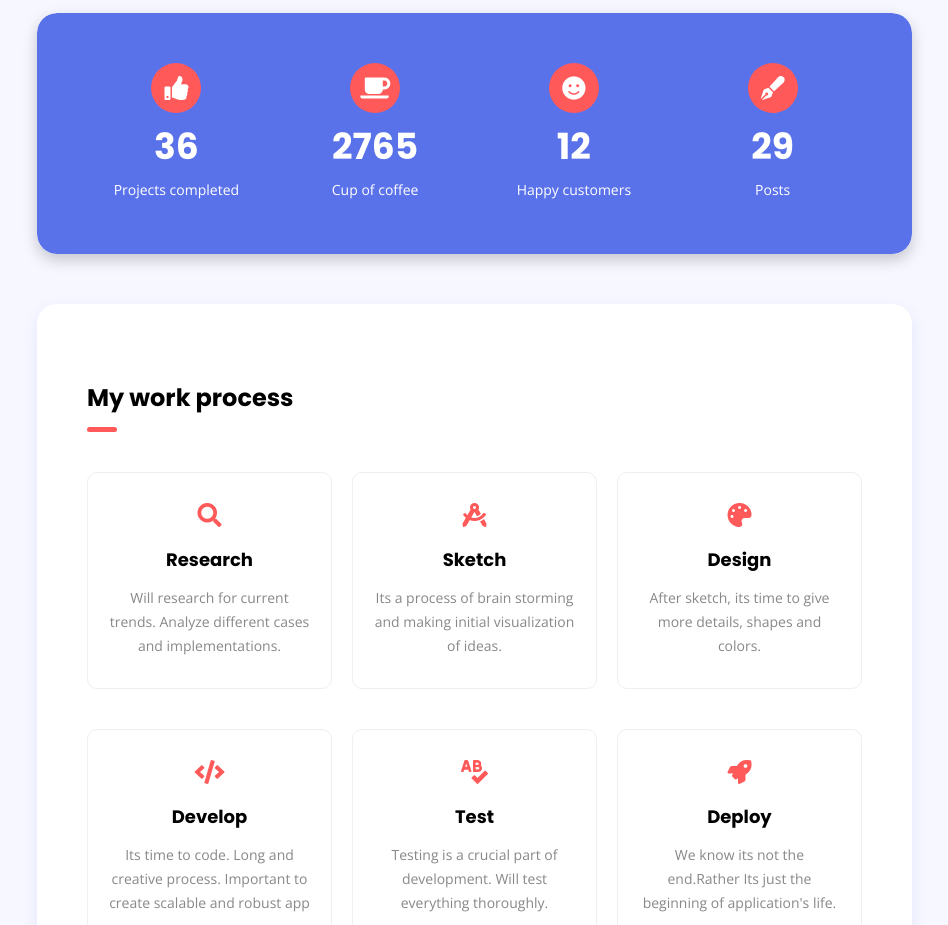
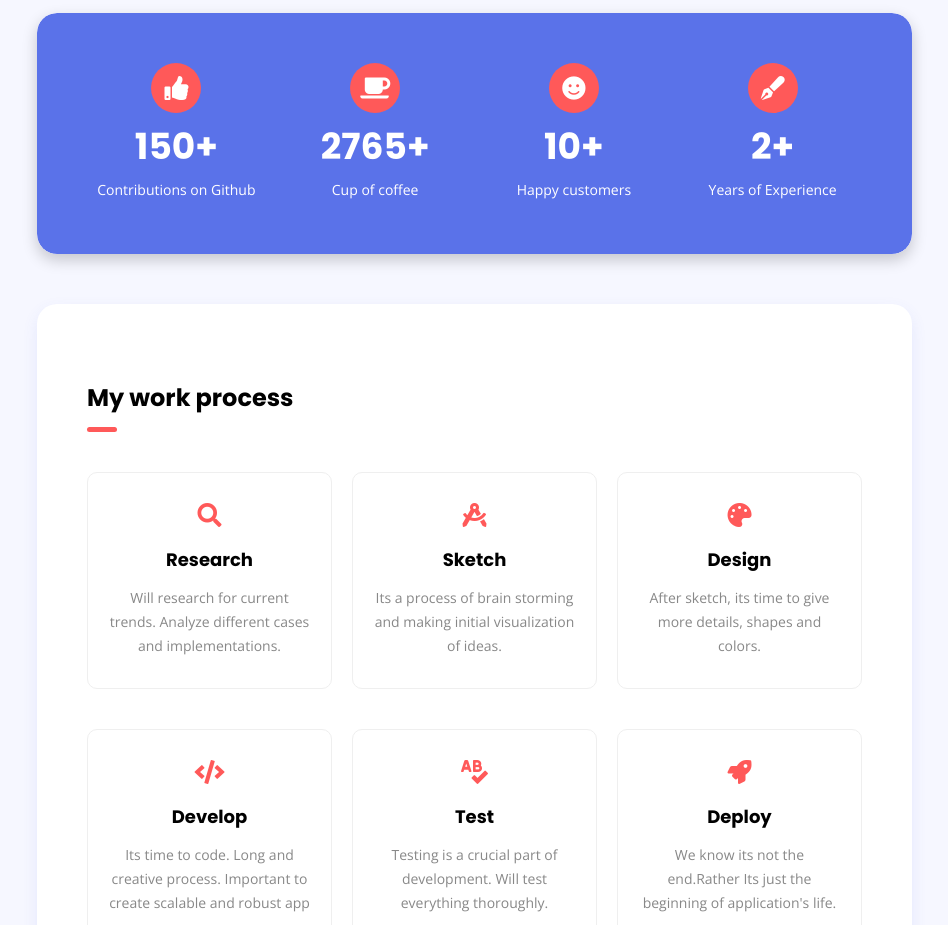
Before and after one commit to murutchan/my-portfolio2, a React (Create React App) app: page / in a window 1280 px wide. Shown: the part 2880-3805 px from the top of the page, without its empty margins (313-1261 px from the left). Built offline with nearby package versions, Linux system fonts and the light colour scheme; no server answers.

Commit message:
little change

```diff
--- a/src/components/Facts.js
+++ b/src/components/Facts.js
@@ -11,29 +11,29 @@ const Facts = () => {
         <div class="col-md-3 col-sm-6">
           <div class="fact-item text-center">
             <i class="fas fa-thumbs-up icon-circle"></i>
-            <h2 class="count">36</h2>
-            <span>Projects completed</span>
+            <h2 class="count">150+</h2>
+            <span>Contributions on Github</span>
           </div>
         </div>
         <div class="col-md-3 col-sm-6">
           <div class="fact-item text-center">
             <i class="fas fa-coffee icon-circle"></i>
-            <h2 class="count">2765</h2>
+            <h2 class="count">2765+</h2>
             <span>Cup of coffee</span>
           </div>
         </div>
         <div class="col-md-3 col-sm-6">
           <div class="fact-item text-center">
             <i class="fas fa-smile icon-circle"></i>
-            <h2 class="count">12</h2>
+            <h2 class="count">10+</h2>
             <span>Happy customers</span>
           </div>
         </div>
         <div class="col-md-3 col-sm-6">
           <div class="fact-item text-center">
             <i class="fas fa-pen-fancy icon-circle"></i>
-            <h2 class="count">29</h2>
-            <span>Posts</span>
+            <h2 class="count">2+</h2>
+            <span>Years of Experience</span>
           </div>
         </div>
       </div>
--- a/src/components/Navigation.js
+++ b/src/components/Navigation.js
@@ -88,21 +88,28 @@ const Navigation = () => {
         </div>
       </header>
       <div class="mobile-header py-2 px-3 mt-4">
-        <button class="menu-icon mr-2">
+        <button
+          class="menu-icon mr-2"
+          onClick={() => (
+            <Fragment>
+              <a>Link</a>
+            </Fragment>
+          )}
+        >
           <span></span>
           <span></span>
           <span></span>
         </button>
-        <a href="index.html" class="logo">
+        <Link to="/" class="logo">
           <img
             src="https://media-exp1.licdn.com/dms/image/C5603AQG6hbaLDyRkag/profile-displayphoto-shrink_800_800/0/1517810406882?e=1618444800&v=beta&t=qNwKeAH6ClrpxZxrmVN7mfQclb4fLf9GWPuwb1H7GB8"
             alt="portrait "
             className="rounded ml-3"
           />
-        </a>
-        <a href="index.html" class="site-title dot ml-2">
+        </Link>
+        <Link to="/" class="site-title dot ml-2">
           Askar Talant
-        </a>
+        </Link>
       </div>
     </Fragment>
   );
```
